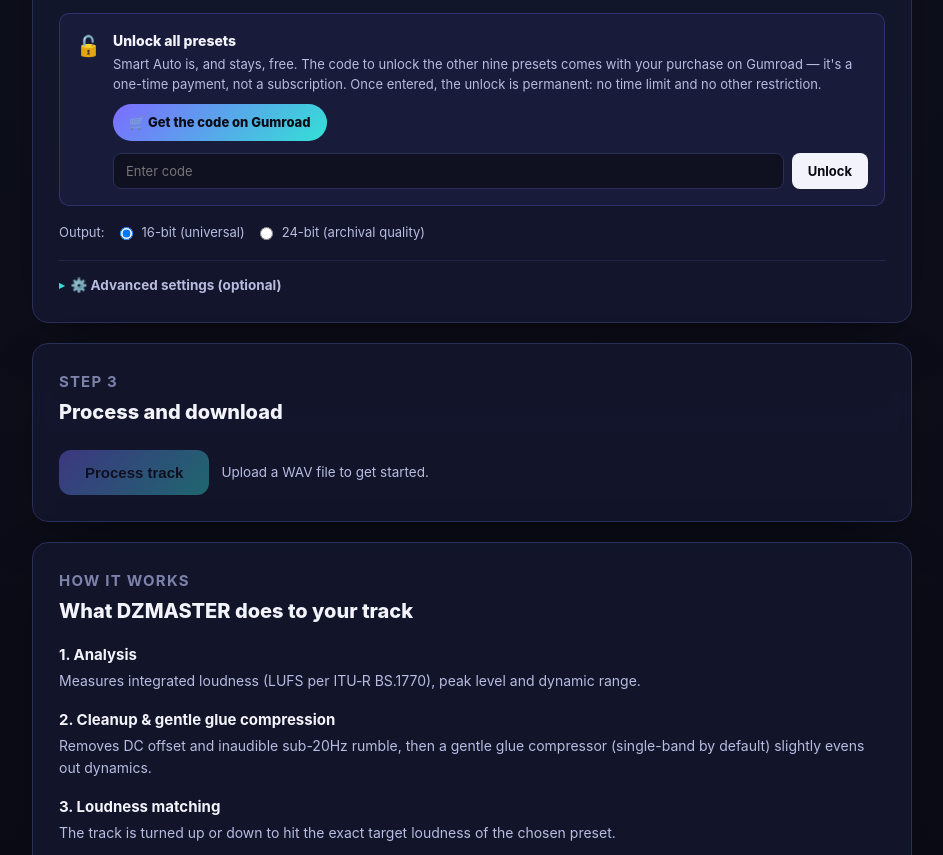
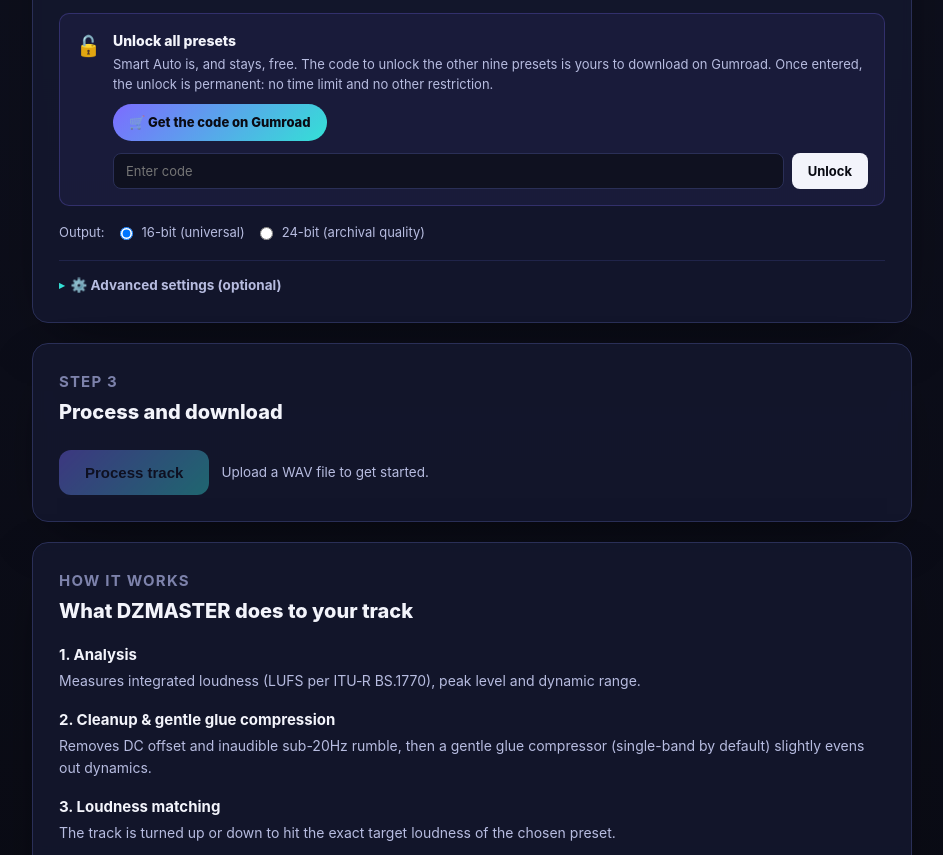
Before and after one commit to synthreviews/dzmaster, a plain HTML site: page dzmaster.html in a window 1280 px wide. Shown: the part 1654-2509 px from the top of the page, without its empty margins (168-1111 px from the left). Drawn offline with Linux system fonts and the light colour scheme.

Commit message:
Add files via upload

```diff
--- a/dzmaster.html
+++ b/dzmaster.html
@@ -473,7 +473,7 @@
         <span class="unlock-icon" aria-hidden="true">🔓</span>
         <div class="unlock-body">
           <div class="unlock-title" data-i18n="unlock_title">Odemkněte všechny předvolby</div>
-          <div class="unlock-text" data-i18n="unlock_text">Smart Auto je a zůstane zdarma. Kód pro odemknutí ostatních devíti předvoleb si stáhnete po zakoupení na Gumroad.</div>
+          <div class="unlock-text" data-i18n="unlock_text">Smart Auto je a zůstane zdarma. Kód pro odemknutí ostatních devíti předvoleb si stáhnete na Gumroadu. Po zadání kódu je nástroj odemčený natrvalo, bez časového limitu nebo jakéhokoliv jiného omezení.</div>
           <a class="unlock-gumroad" id="unlock-gumroad-link" href="https://uklidnito.gumroad.com/l/dzmaster" target="_blank" rel="noopener" data-i18n="unlock_gumroad_btn">🛒 Získat kód na Gumroad</a>
           <form class="unlock-form" id="unlock-form">
             <input type="password" id="unlock-input" autocomplete="off" data-i18n-placeholder="unlock_placeholder" placeholder="Zadejte kód">
@@ -1771,7 +1771,7 @@
       preset_classical_name: "🎻 Klasika / Akustika",
       preset_classical_desc: "Nejtišší a nejdynamičtější volba ze všech — zachová co nejvíc rozdílu mezi tichými a hlasitými pasážemi.",
       unlock_title: "Odemkněte všechny předvolby",
-      unlock_text: "Smart Auto je a zůstane zdarma. Kód pro odemknutí ostatních devíti předvoleb si stáhnete po zakoupení na Gumroad — jde o jednorázovou platbu, ne předplatné. Po zadání kódu je nástroj odemčený natrvalo, bez časového limitu nebo jakéhokoliv jiného omezení.",
+      unlock_text: "Smart Auto je a zůstane zdarma. Kód pro odemknutí ostatních devíti předvoleb si stáhnete na Gumroadu. Po zadání kódu je nástroj odemčený natrvalo, bez časového limitu nebo jakéhokoliv jiného omezení.",
       unlock_gumroad_btn: "🛒 Získat kód na Gumroad",
       unlock_placeholder: "Zadejte kód",
       unlock_submit_btn: "Odemknout",
@@ -1882,7 +1882,7 @@
       preset_classical_name: "🎻 Classical / Acoustic",
       preset_classical_desc: "The quietest, most dynamic option of the set — preserves as much of the gap between quiet and loud passages as possible.",
       unlock_title: "Unlock all presets",
-      unlock_text: "Smart Auto is, and stays, free. The code to unlock the other nine presets comes with your purchase on Gumroad — it's a one-time payment, not a subscription. Once entered, the unlock is permanent: no time limit and no other restriction.",
+      unlock_text: "Smart Auto is, and stays, free. The code to unlock the other nine presets is yours to download on Gumroad. Once entered, the unlock is permanent: no time limit and no other restriction.",
       unlock_gumroad_btn: "🛒 Get the code on Gumroad",
       unlock_placeholder: "Enter code",
       unlock_submit_btn: "Unlock",
```
